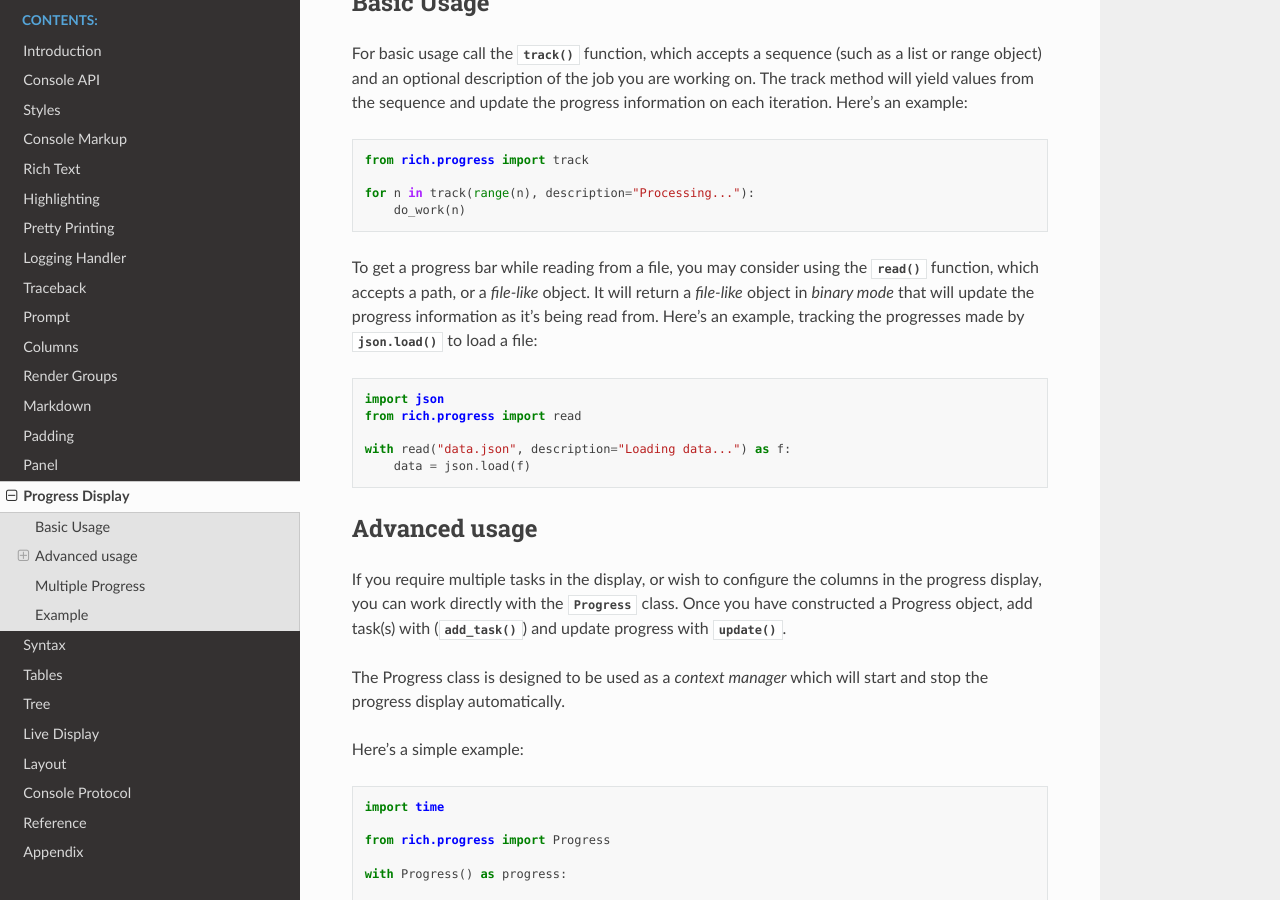
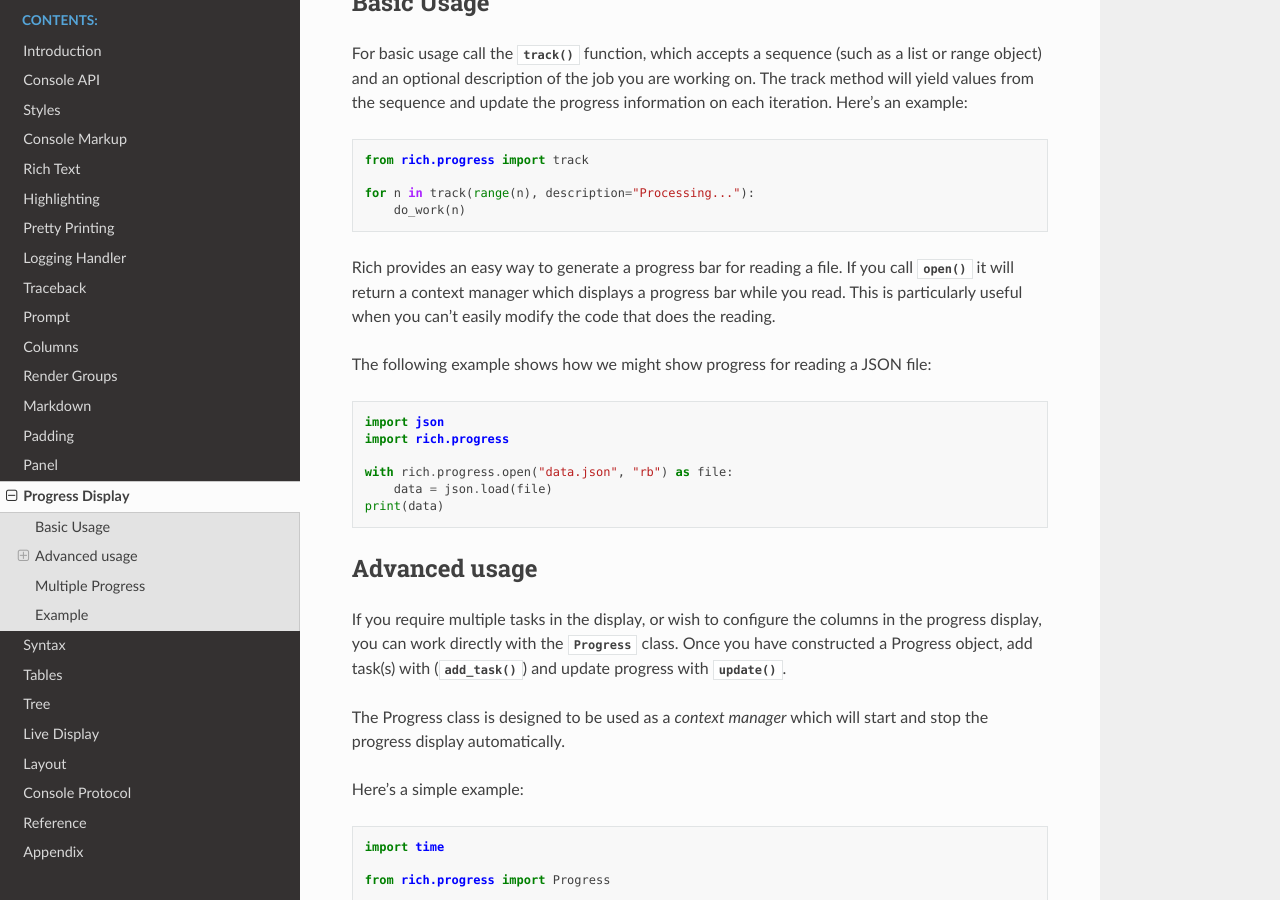
Before and after one commit to Textualize/rich, a Sphinx documentation site: the page built from docs/source/progress.rst, in a window 1280 px wide and 900 px high, scrolled down 608 px. Built offline with Sphinx 7.4.7 and the Read the Docs theme 2.0.0, drawn with Linux system fonts in a browser that asks for light colours; some of the changed text lies outside the part shown.

Commit message:
Update progress.rst fix #2204
The docs are still mentioning `rich.progress.read` but the new way is `rich.progress.open`
I move the docs handling files to top.

I you think progress for reading a file is not basic usage please decline this PR.
To have a progress when reading a file is very useful for me, and I personally think this it is a great selling point.

```diff
--- a/docs/source/progress.rst
+++ b/docs/source/progress.rst
@@ -27,13 +27,16 @@
         do_work(n)
 
 
-To get a progress bar while reading from a file, you may consider using the :func:`~rich.progress.read` function, which accepts a path, or a *file-like* object. It will return a *file-like* object in *binary mode* that will update the progress information as it's being read from. Here's an example, tracking the progresses made by :func:`json.load` to load a file::
+Rich provides an easy way to generate a progress bar for reading a file. If you call :func:`~rich.progress.open` it will return a context manager which displays a progress bar while you read. This is particularly useful when you can't easily modify the code that does the reading.
+
+The following example shows how we might show progress for reading a JSON file::
 
     import json
-    from rich.progress import read
+    import rich.progress
 
-    with read("data.json", description="Loading data...") as f:
-        data = json.load(f)
+    with rich.progress.open("data.json", "rb") as file:
+        data = json.load(file)
+    print(data)
 
 
 Advanced usage
@@ -209,19 +212,8 @@
         def get_renderables(self):
             yield Panel(self.make_tasks_table(self.tasks))
 
-Reading from a file
-~~~~~~~~~~~~~~~~~~~
-
-Rich provides an easy way to generate a progress bar for reading a file. If you call :func:`~rich.progress.open` it will return a context manager which displays a progress bar while you read. This is particularly useful when you can't easily modify the code that does the reading.
-
-The following example shows how we might show progress for reading a JSON file::
-
-    import json
-    import rich.progress
-
-    with rich.progress.open("data.json", "rb") as file:
-        data = json.load(file)
-    print(data)
+Wrapping a file
+~~~~~~~~~~~~~~~
 
 If you already have a file object, you can call :func:`~rich.progress.wrap_file` which returns a context manager that wraps your file so that it displays a progress bar. If you use this function you will need to set the number of bytes or characters you expect to read.
 
```
